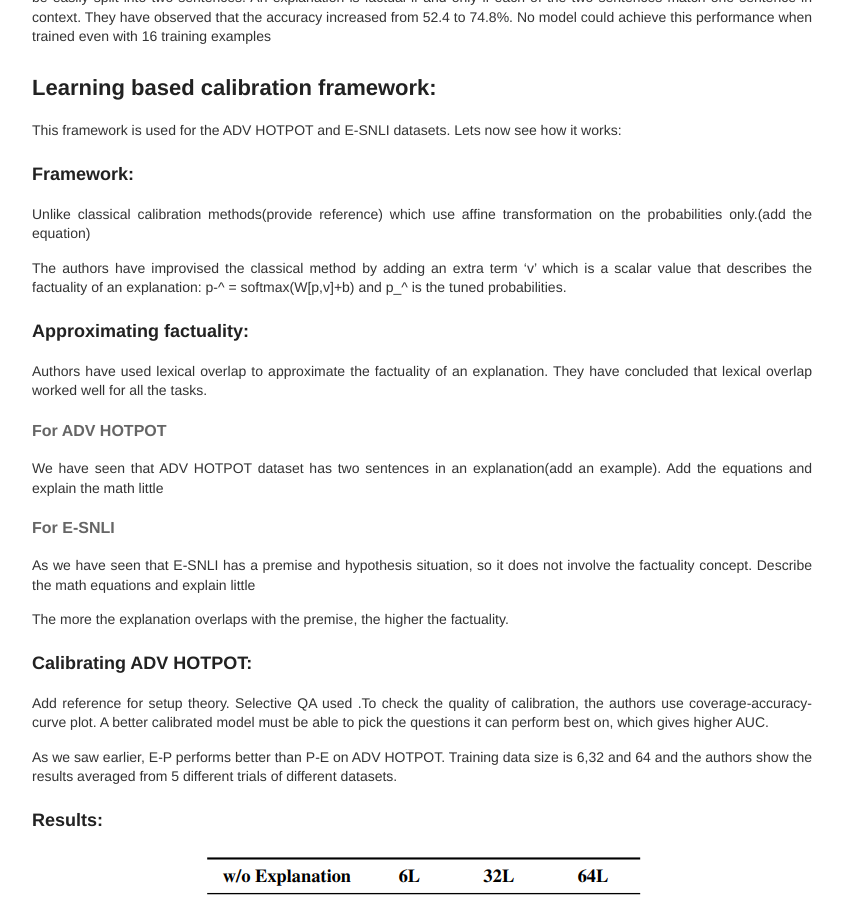
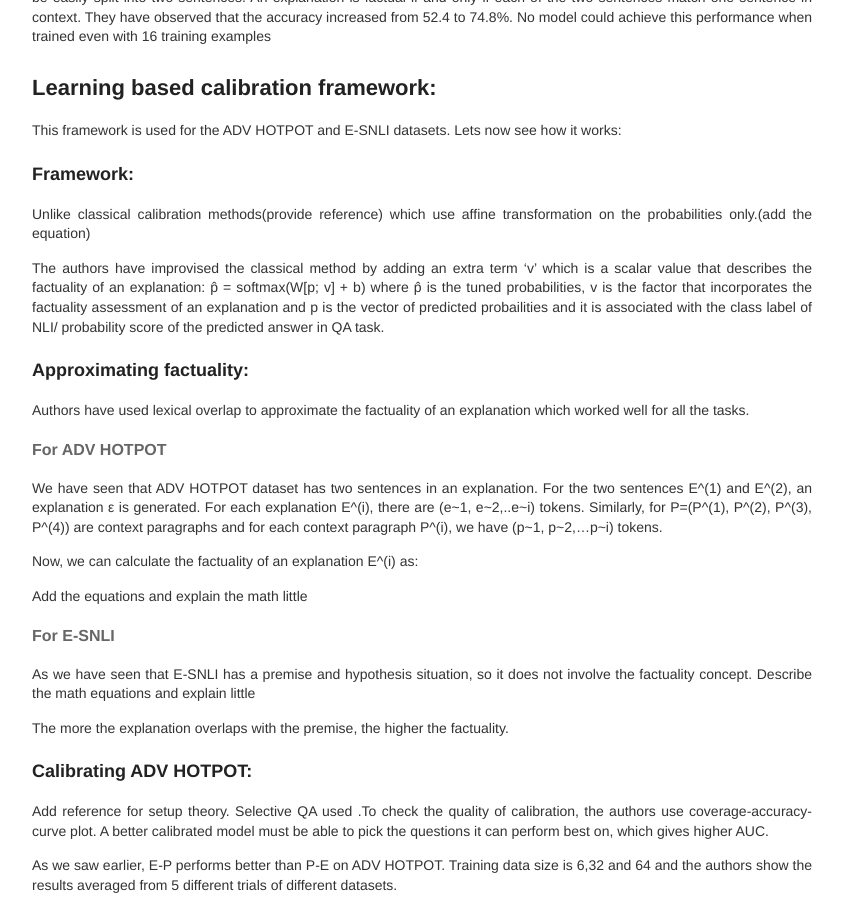
Before and after one commit to deepsthewarrior/deepsthewarrior.github.io, a Jekyll site: the page built from _posts/2023-2-14-Seminar-Report.md, in a window 1280 px wide and 900 px high, scrolled down 5398 px. Shown: the whole window, without its empty margins (218-1061 px from the left). Built offline with Jekyll 4.4.1, drawn with Linux system fonts in a browser that asks for light colours.

Commit message:
Adding equations

```diff
--- a/_posts/2023-2-14-Seminar-Report.md
+++ b/_posts/2023-2-14-Seminar-Report.md
@@ -146,13 +146,19 @@ This framework is used for the ADV HOTPOT and E-SNLI datasets. Lets now see how
 ### Framework:
 Unlike classical calibration methods(provide reference) which use affine transformation on the probabilities only.(add the equation)
 
-The authors have improvised the classical method by adding an extra term 'v' which is a scalar value that describes the factuality of an explanation: p-^ = softmax(W[p,v]+b) and p_^ is the tuned probabilities.
+The authors have improvised the classical method by adding an extra term 'v' which is a scalar value that describes the factuality of an explanation: p&#770;
+ = softmax(W[p; v] + b) where p&#770; is the tuned probabilities, v is the factor that incorporates the factuality assessment of an explanation and p is the vector of predicted probailities and it is associated with the class label of NLI/ probability score of the predicted answer in QA task.
+
+### Approximating factuality:
+Authors have used lexical overlap to approximate the factuality of an explanation which worked well for all the tasks.
+
+#### For ADV HOTPOT
+We have seen that ADV HOTPOT dataset has two sentences in an explanation. For the two sentences E^(1) and E^(2), an explanation &epsilon; is generated. For each explanation E^(i), there are (e~1, e~2,..e~i) tokens. Similarly, for P=(P^(1), P^(2), P^(3), P^(4)) are context paragraphs and for each context paragraph P^(i), we have (p~1, p~2,...p~i) tokens.
+
+Now, we can calculate the factuality of an explanation E^(i) as:
 
 
-### Approximating factuality:
-Authors have used lexical overlap to approximate the factuality of an explanation. They have concluded that lexical overlap worked well for all the tasks.
-#### For ADV HOTPOT
-We have seen that ADV HOTPOT dataset has two sentences in an explanation(add an example).
+
 Add the equations and explain the math little
 
 #### For E-SNLI
```
